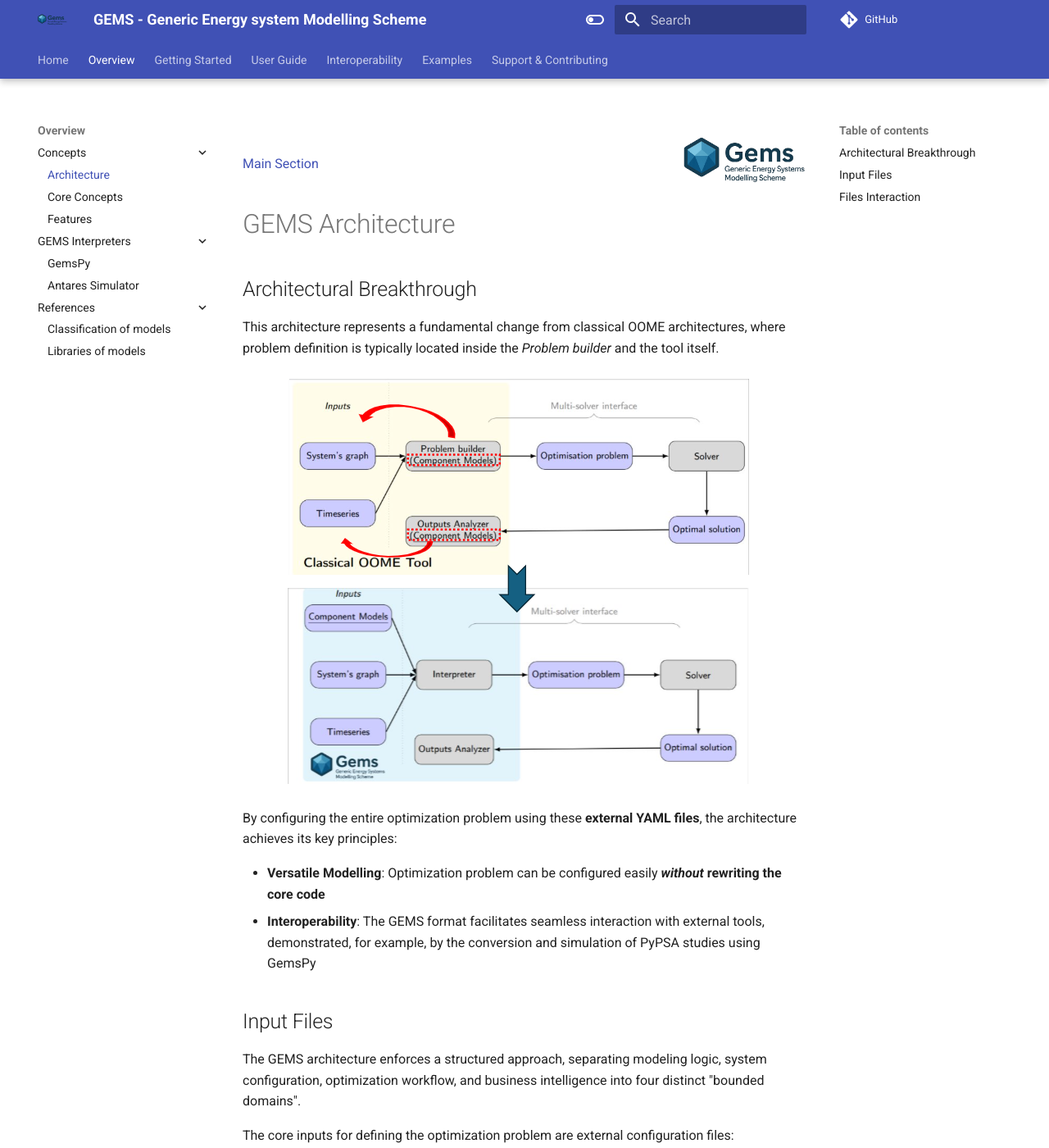
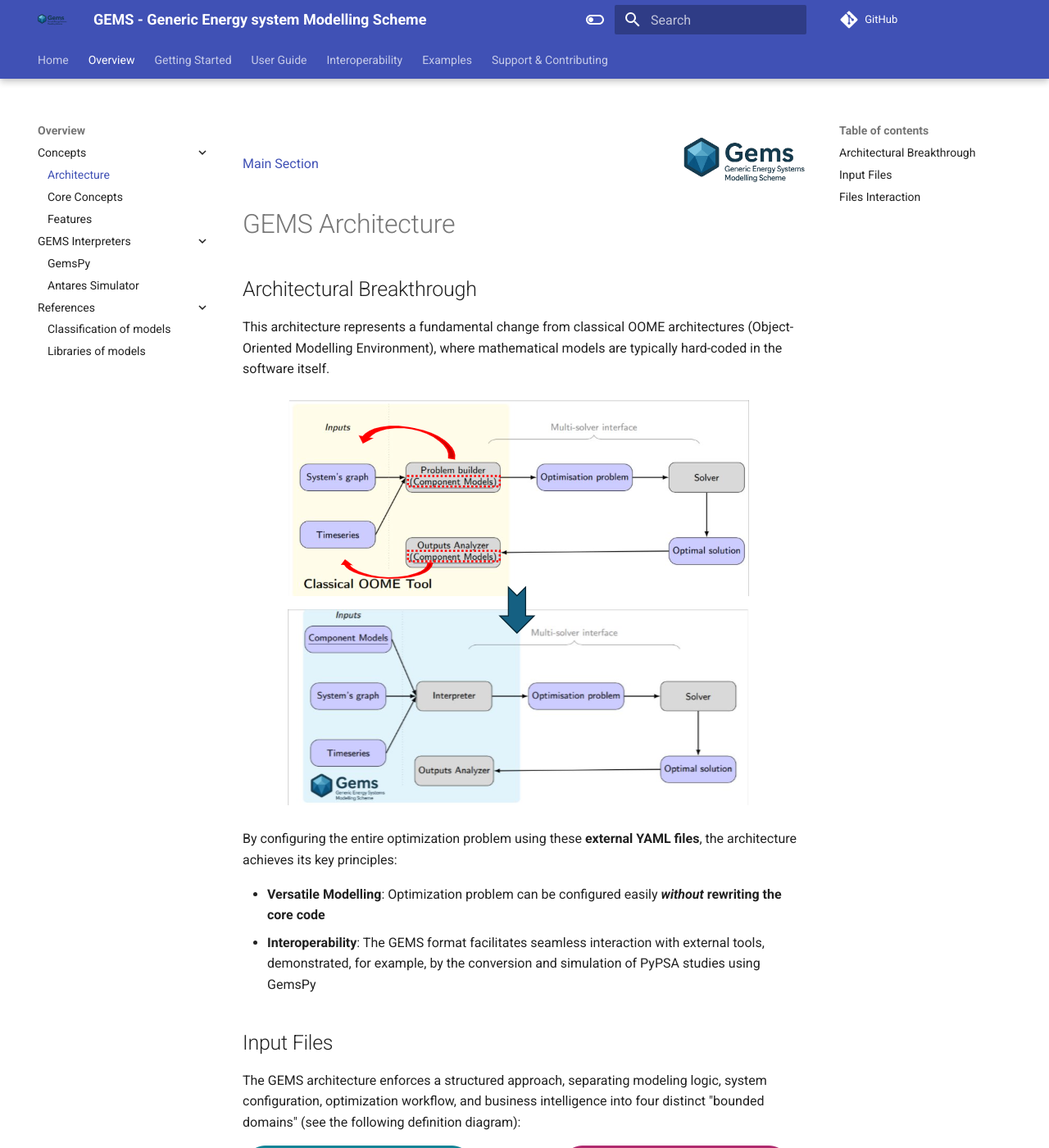
Before and after one commit to AntaresSimulatorTeam/GEMS, an MkDocs documentation site: the page built from doc/1_Overview/Concepts/1_architecture.md, in a window 1280 px wide and 1400 px high. Shown: the whole window at 82% size. Built offline with MkDocs 1.6.1 and Material for MkDocs 9.7.7, drawn with Linux system fonts in a browser that asks for light colours; comment, search, counter and statistics services are not loaded; some of the changed text lies outside the part shown.

Commit message:
Review comments

```diff
--- a/doc/1_Overview/Concepts/1_architecture.md
+++ b/doc/1_Overview/Concepts/1_architecture.md
@@ -11,7 +11,7 @@
 
 ## Architectural Breakthrough
 
-This architecture represents a fundamental change from classical OOME architectures, where problem definition is typically located inside the *Problem builder* and the tool itself.
+This architecture represents a fundamental change from classical OOME architectures (Object-Oriented Modelling Environment), where mathematical models are typically hard-coded in the software itself.
 
 <div style="text-align: center;">
   <img src="../../../assets/3_Scheme_Classical_GEMS_OOME.png" alt="Architecture Breakthrough of GEMS comparing to Classical OOME" />
@@ -25,20 +25,22 @@
 
 ## Input Files
 
-The GEMS architecture enforces a structured approach, separating modeling logic, system configuration, optimization workflow, and business intelligence into four distinct "bounded domains".
+The GEMS architecture enforces a structured approach, separating modeling logic, system configuration, optimization workflow, and business intelligence into four distinct "bounded domains" (see the following definition diagram):
 
-The core inputs for defining the optimization problem are external configuration files:
+![Definition_Domains](../../assets/domains.png)
 
-| Component | File | Description & Role |
+These inputs are external files to the core and consist of:
+
+| Type of Input | File | Description & Role |
 | :--- | :--- | :--- |
-| **Model Libraries** | `library.yml` | Define the **Models**, which are **abstract representation of a type of object** that will be simulated inside our own study. This file includes optimization **variables**, **mathematical constraints**, **objective contributions**, **parameters**, and **ports**. |
-| **System** | `system.yml` | Defines the **Components**, which are **numerical instantiation of models**. It links to a specific model ID and defines the numerical values for its parameters. It also defines the **connections** between components via ports, forming the system graph. |
-| **Timeseries** | `timeseries.tsv` | Contains the numerical data for parameters that are dependent on time and scenario. |
+| **Model Libraries** | YAML file (eg: `library.yml`) | Define the **Models**, which are **abstract representation of a type of object** that will be simulated inside our own system. This file includes optimization **variables**, **mathematical constraints**, **objective contributions**, **parameters**, and **ports**. |
+| **System** | YAML file (eg: `system.yml`) | Defines the **Components**, which are **numerical instantiation of models**. It links to a specific model ID and defines the numerical values for its parameters. It also defines the **connections** between components via ports, forming the system graph. |
+| **Timeseries** | Dataserie (eg: `timeseries.tsv`) | Contains the numerical data for parameters that are dependent on time and scenario. |
 
 
 ## Files Interaction
 
-The following scheme shows the interaction of the different core concepts presented previously. It is based on the *basic-model-library* present inside this documentation.
+The following scheme shows the interaction of the different core concepts presented previously. It is based on the [*basic-model-library*](../../../libraries/basic_models_library.yml) present inside this documentation.
 
 <p align="center">
     <img src="../../../assets/6_GEMS_architecture.png" alt="GEMS Architecture Diagram">
```
Also changed, not shown: doc/assets/domains.png (added), 2 other files.
